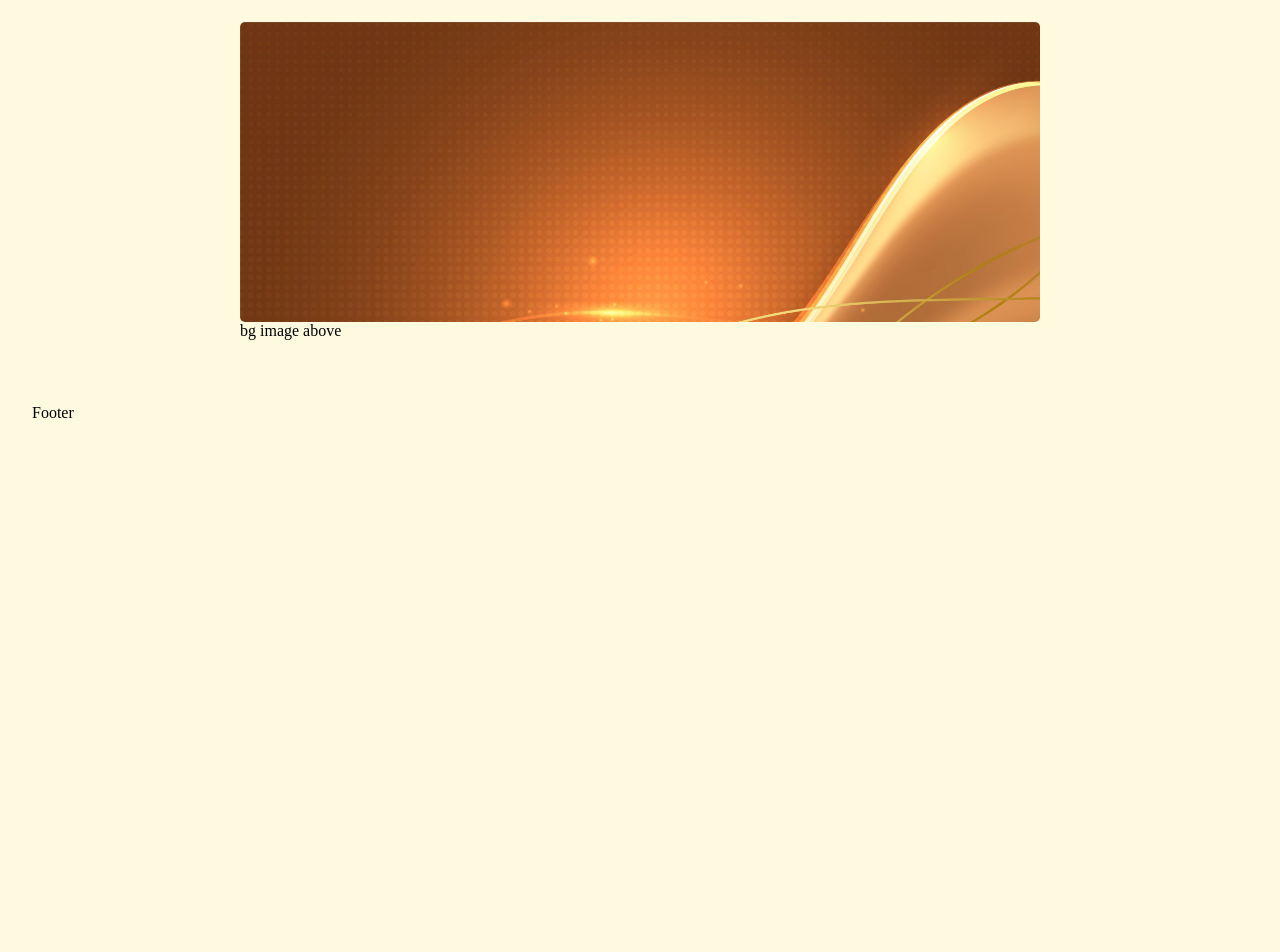
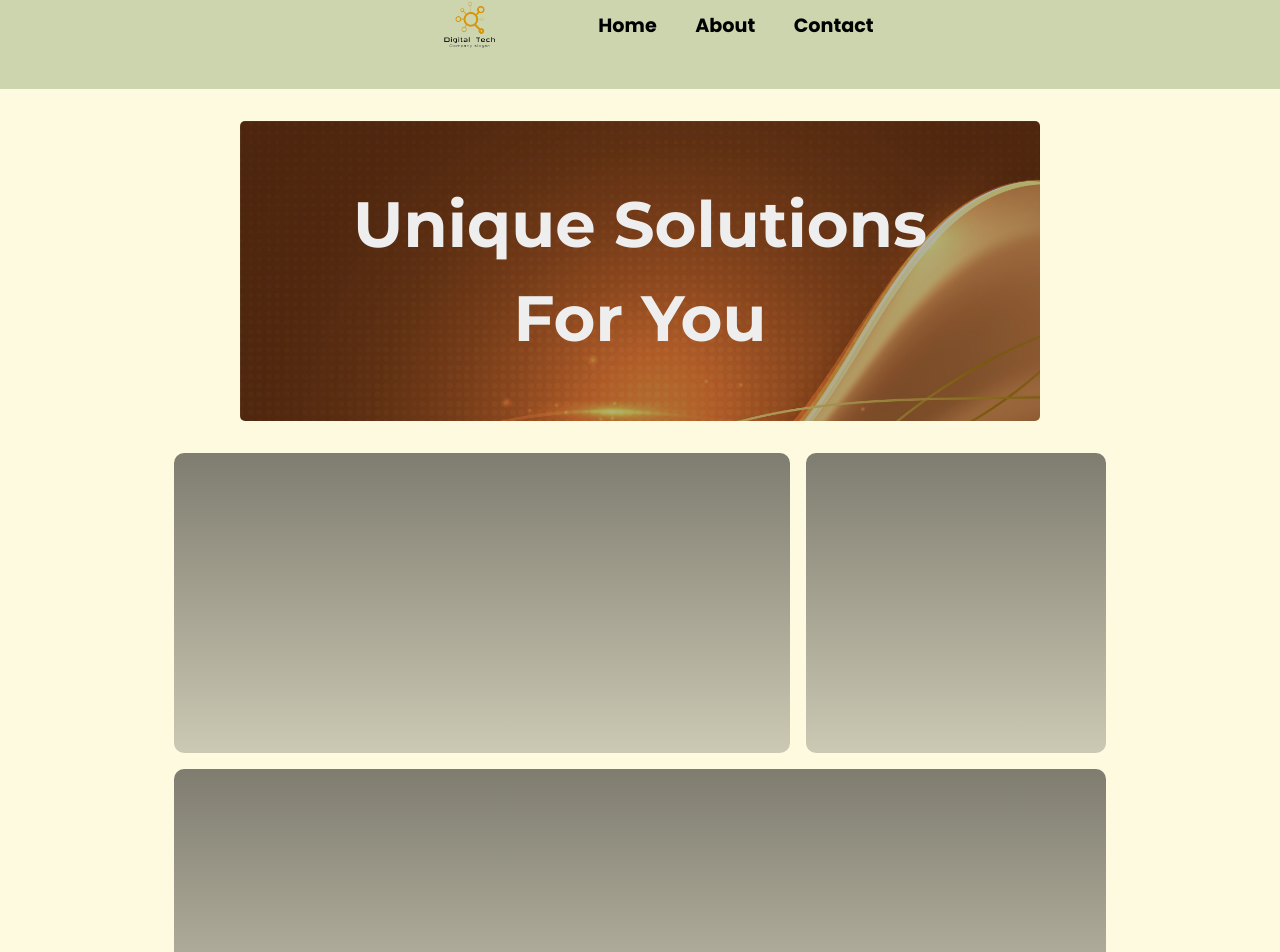
Before and after one commit to TonyTech-GIT/sample_webpage, a React (Vite) app: page / in a window 1280 px wide. Shown: the part 39-991 px from the top of the page. Before the commit the page ends 800 px from the top, so only its background shows below. Built offline with nearby package versions, Linux system fonts and the light colour scheme.

Commit message:
about section grid started

```diff
--- a/src/components/nav/Nav.tsx
+++ b/src/components/nav/Nav.tsx
@@ -1,6 +1,6 @@
 // type Props = {};
 import navStyles from "./nav.module.scss";
-import { logo } from "../../assets";
+import { Logo } from "../../assets/images";
 import { menuBtn } from "../../assets/icons";
 import MenuModal from "../menuModal/MenuModal";
 import { useState } from "react";
@@ -19,7 +19,7 @@ const Nav = () => {
       <section
         className={` max-container flex flex_ai-c ${navStyles.nav__container}`}
       >
-        <img className={`${navStyles.nav__logo}`} src={logo} alt="logo" />
+        <img className={`${navStyles.nav__logo}`} src={Logo} alt="logo" />
 
         <div className={`${navStyles.nav__menu}`}>
           <li>
--- a/src/sections/about/About.tsx
+++ b/src/sections/about/About.tsx
@@ -8,10 +8,28 @@ const About = () => {
     >
       <div className={aboutStyles.container__info}>
         <div>
-          <div className={aboutStyles.aboutImage}></div>
+          <div className={aboutStyles.aboutImage}>
+            <h2>
+              Unique Solutions <span>For you</span>
+            </h2>
+          </div>
         </div>
 
-        <p>bg image above</p>
+        {/* <p>bg image above</p> */}
+      </div>
+
+      <div className={aboutStyles.info_grid_container}>
+        <div
+          className={`${aboutStyles.grid_item_one} ${aboutStyles.grid_item}`}
+        ></div>
+
+        <div
+          className={`${aboutStyles.grid_item_two} ${aboutStyles.grid_item}`}
+        ></div>
+
+        <div
+          className={`${aboutStyles.grid_item_three} ${aboutStyles.grid_item}`}
+        ></div>
       </div>
     </section>
   );
--- a/src/sections/about/about.module.scss
+++ b/src/sections/about/about.module.scss
@@ -1,7 +1,12 @@
+@import '../../scss/variables';
+@import '../../scss/mixins';
+
 .container {
     justify-content: center;
 
     position: relative;
+
+    flex-direction: column;
 
     &__info {
         display: flex;
@@ -13,13 +18,78 @@
         >div {
 
             >.aboutImage {
-                background-image: url(../../assets/images/about-img.jpg);
+                background: linear-gradient(rgba(0,0,0, 0.3), rgba(0,0,0,0.3)), url(../../assets/images/about-img.jpg);
                 height: 300px;
                 width: 800px;
                 background-repeat: no-repeat;
                 background-size: cover;
+                border-radius: 5px;
 
-                border-radius: 5px;
+                display: flex;
+                justify-content: center;
+                align-items: center;
+
+                >h2 {
+                    color: #eee;
+                    font-size: 4rem;
+                    font-family: 'Montserrat', sans-serif;
+
+                    >span {
+                       display: block;
+                       text-align: center;
+                       text-transform: capitalize;
+
+                       margin-top: 1rem;
+                    }
+                }
+            }
+        }
+
+
+
+    }
+
+    >.info_grid_container{
+        display: grid;
+
+        @include md {
+            grid-template-columns: repeat(3, 1fr);
+        grid-template-rows: repeat(2, 1fr);
+        gap: 1rem;
+        }
+
+
+        margin-top: 2rem;
+
+        >.grid_item {
+            height: 300px;
+            width: 300px;
+            background: linear-gradient(rgba(0,0,0,0.5), rgba(0,0,0,0.2));
+            border-radius: 10px;
+
+
+            &.grid_item_one{
+                // background-color: red;
+
+                grid-column: 1 / span 2;
+                grid-row: 1;
+                width: 100%;
+            }
+
+            &.grid_item_two{
+                // background-color: red;
+
+                grid-column:3;
+                grid-row: 1;
+                // width: 100%;
+            }
+
+            &.grid_item_three{
+                // background-color: red;
+
+                grid-column: 1 / span 3;
+                grid-row: 2;
+                width: 100%;
             }
         }
 
```
